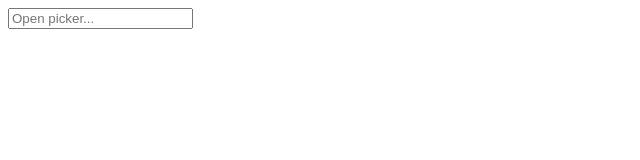
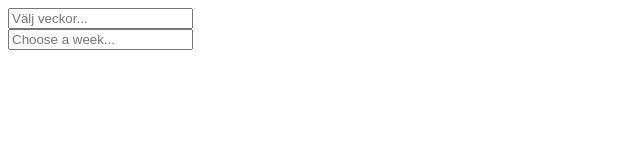
Before and after one commit to FOLLGAD/week-picker, a website: page demo/index.html in a window 1280 px wide. Shown: the whole page, without its empty margins (0-640 px from the left). Drawn offline with nearby package versions, Linux system fonts and the light colour scheme; files that its build step writes are made by us from their sources.

Commit message:
Bug fixes

```diff
--- a/demo/index.html
+++ b/demo/index.html
@@ -1,15 +1,17 @@
 <html>
 
 	<head>
+		<meta charset="UTF-8">
 		<title>Weekpicker</title>
 		<script src="https://code.jquery.com/jquery-3.2.1.min.js"></script>
 		<script src="http://momentjs.com/downloads/moment.min.js"></script>
-		<script src="../dist/week-picker.js"></script>
+		<script src="../src/week-picker.js"></script>
 		<link rel="stylesheet" href="../dist/week-picker.css">
 	</head>
 
 	<body>
-		<div class="week-picker" />
+		<div class="week-picker" data-locale="se"></div>
+		<div class="week-picker" data-mode="single"></div>
 	</body>
 
 </html>
--- a/src/week-picker.js
+++ b/src/week-picker.js
@@ -1,4 +1,30 @@
+
 (function () {
+	var getLocale = function (locale) {
+		var loc;
+		switch (locale) {
+			case "se":
+				loc = {
+					OPEN_PICKER_SINGLE: "Välj vecka...",
+					OPEN_PICKER: "Välj veckor...",
+					CLEAR: "Rensa",
+					NUM_SELECTED: "$num_selected veckor valda",
+					WEEK_SELECTED: "Vecka $weeknum, $year"
+				}
+				break;
+			case "en":
+			default:
+				loc = {
+					OPEN_PICKER_SINGLE: "Choose a week...",
+					OPEN_PICKER: "Open picker...",
+					CLEAR: "Clear",
+					NUM_SELECTED: "$num_selected weeks selected",
+					WEEK_SELECTED: "Week $weeknum, $year"
+				}
+		}
+		return loc;
+	}
+
 	if (!window.moment) throw new Error("moment.js not found; required");
 	if (!window.jQuery) throw new Error("jQuery not found; required");
 
@@ -17,22 +43,9 @@
 
 				var mode = this.weekPicker.mode = $this.data("mode") || "multi";
 
-				var locale;
-				switch ($this.data("locale")) {
-					case "sv":
-						locale = {
-							OPEN_PICKER: mode == "single" ? "Välj vecka..." : "Välj veckor...",
-							CLEAR: "Rensa"
-						}
-						break;
-					default:
-						locale = {
-							OPEN_PICKER: mode == "single" ? "Choose a week..." : "Open picker...",
-							CLEAR: "Clear"
-						}
-				}
+				var locale = getLocale($this.data("locale"));
 
-				$this.append("<div class='_week-picker'><input placeholder='" + locale.OPEN_PICKER + "' /><div class='_middle'><div class='_popup' style='display:none'><div class='_oh'><a href='javascript:void(0)' class='_arrow _left'>&lt;</a><p class='_yeardisp' /><a href='javascript:void(0)' class='_arrow _right'>&gt;</a></div><table class='_weekTable' /><div class='_uh'><a class='_clear' href='javascript:void(0)'>" + locale.CLEAR + "</a></div></div></div></div>");
+				$this.append("<div class='_week-picker'><input placeholder='" + (mode == "single" ? locale.OPEN_PICKER_SINGLE : locale.OPEN_PICKER) + "' /><div class='_middle'><div class='_popup' style='display:none'><div class='_oh'><a href='javascript:void(0)' class='_arrow _left'>&lt;</a><p class='_yeardisp' /><a href='javascript:void(0)' class='_arrow _right'>&gt;</a></div><table class='_weekTable' /><div class='_uh'><a class='_clear' href='javascript:void(0)'>" + locale.CLEAR + "</a></div></div></div></div>");
 				var popup = $this.find("._popup");
 
 				$this.weekPicker("changeYear", new Date().getFullYear());
@@ -111,12 +124,14 @@
 					$this.weekPicker("changeYear", yr + (r ? 1 : -1))
 				});
 				$this.children().children().on("click focus", function (e) {
-					e.stopPropagation();
 					popup.show();
 				});
 
-				$(document).on("click", function () {
-					popup.hide();
+				$(document).on("click", function (e) {
+					var children = $this.children().children();
+					if (children.find(e.target).length === 0 && !children.is(e.target)) {
+						popup.hide();
+					}
 				});
 			},
 			clear: function () {
@@ -148,6 +163,7 @@
 				} else {
 					this.weekPicker.chosen.push(date);
 				}
+				$(this).weekPicker("updateInputVal");
 			},
 			updateSelection: function () {
 				var $this = $(this);
@@ -171,6 +187,7 @@
 					var today = year == new Date().getFullYear() && i == moment().isoWeek();
 					row.append("<td class='" + (occupied ? "_active " : "") + (today ? "_current" : "") + "' data-week='" + i + "'><a href='javascript:void(0)'>" + i + "</a></td>");
 				}
+				$this.weekPicker("updateInputVal");
 			},
 			changeYear: function (year) {
 				if (!year) throw new Error("need year");
@@ -179,6 +196,24 @@
 				var $this = $(this);
 				$this.data("year", year);
 				$this.weekPicker("updateSelection");
+			},
+			updateInputVal: function () {
+				var $this = $(this);
+
+				var locale = getLocale($this.data("locale"));
+
+				var input = $this.find("input");
+
+				if (this.weekPicker.chosen.length !== 0) {
+					if (this.weekPicker.mode == "single") {
+						var date = moment(this.weekPicker.chosen[0]);
+						input.val(locale.WEEK_SELECTED.replace("$weeknum", date.isoWeek()).replace("$year", date.year()));
+					} else {
+						input.val(locale.NUM_SELECTED.replace("$num_selected", this.weekPicker.chosen.length));
+					}
+				} else {
+					input.val("")
+				}
 			}
 		}
 
@@ -196,6 +231,8 @@
 		return ret;
 	}
 	$(document).ready(function () {
-		$(".week-picker").weekPicker("init");
+		$(".week-picker").each(function () {
+			$(this).weekPicker("init");
+		})
 	});
 })();
```
Also changed, not shown: README.md, dist/week-picker.js.
